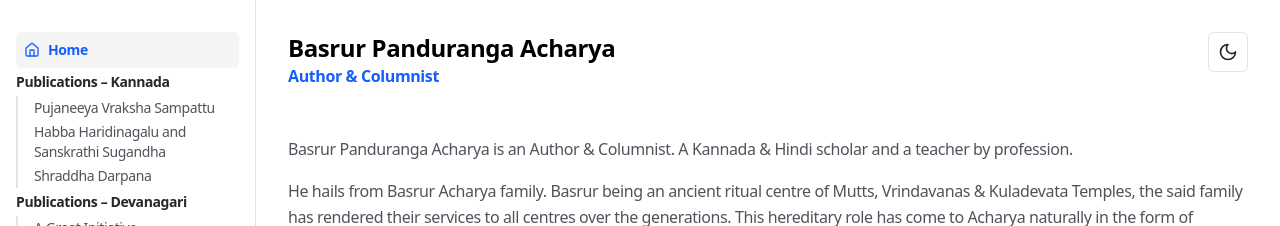
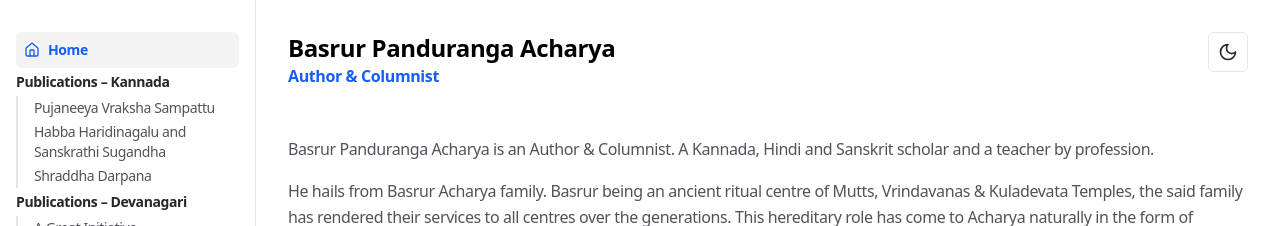
Before and after one commit to sumukhacharya03/Basrur-Panduranga-Acharya, a Next.js app: page / in a window 1280 px wide. Shown: the top 226 px of the page. Built offline with nearby package versions, Linux system fonts and the light colour scheme.

Commit message:
few changes

```diff
--- a/app/data.ts
+++ b/app/data.ts
@@ -165,6 +165,9 @@ export const ACCOMPLISHMENTS: Accomplishment[] = [
     title: 'Other Activities',
     description: [
       'Basrur Panduranga Acharya served and played his role in many forms. Some of them are:',
+      'Has published substantial number of articles in Kannada news papers over the years.',
+      'Has published numerous articles in magazines such as Jeevotham, Panchakadayi, Sawaswathi Prabha etc',
+      'Has published large number articles in Souvenir Books covering educational institutions, temples and Mutts etc.',
       'As a part-time teacher in Sanskrit at Shri Bhuvanendra Balakashram, Basrur for 32 years, from 1968-1999.',
       'An external examiner at Srinivasa Nigamagama Paatashaala, Mangaluru for 12 years.',
       'As the President of Akhila Karnataka Sanskrit Parishath Kundapura Branch for 5 years from 1978-1982',
--- a/app/page.tsx
+++ b/app/page.tsx
@@ -14,8 +14,7 @@ export default function Personal() {
         {/* Text Content Container */}
         <div className="space-y-4">
           <p className="leading-relaxed text-zinc-600 dark:text-zinc-400">
-            Basrur Panduranga Acharya is an Author & Columnist. A Kannada &
-            Hindi scholar and a teacher by profession.
+            Basrur Panduranga Acharya is an Author & Columnist. A Kannada, Hindi and Sanskrit scholar and a teacher by profession.
           </p>
           <p className="leading-relaxed text-zinc-600 dark:text-zinc-400">
             He hails from Basrur Acharya family. Basrur being an ancient ritual
```
